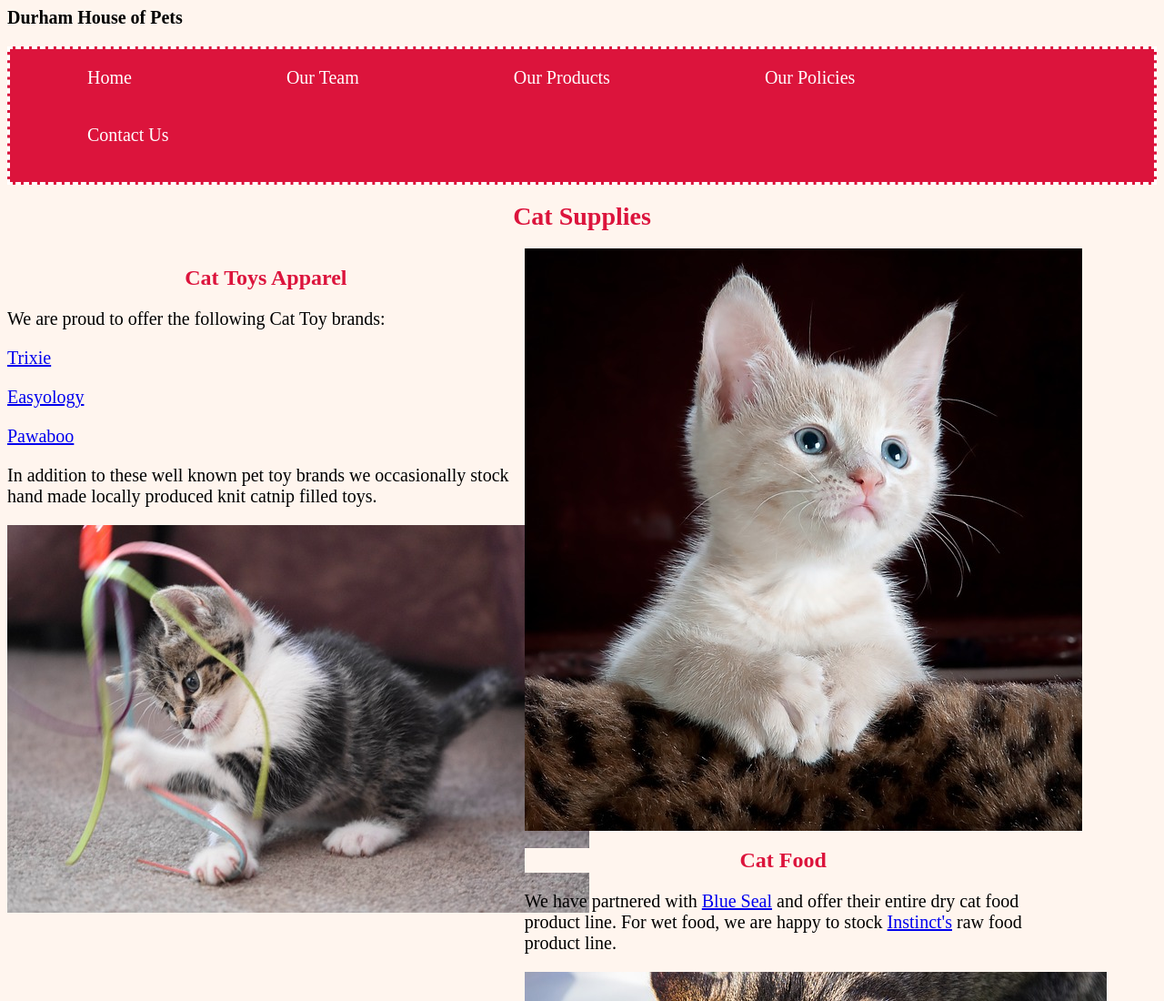
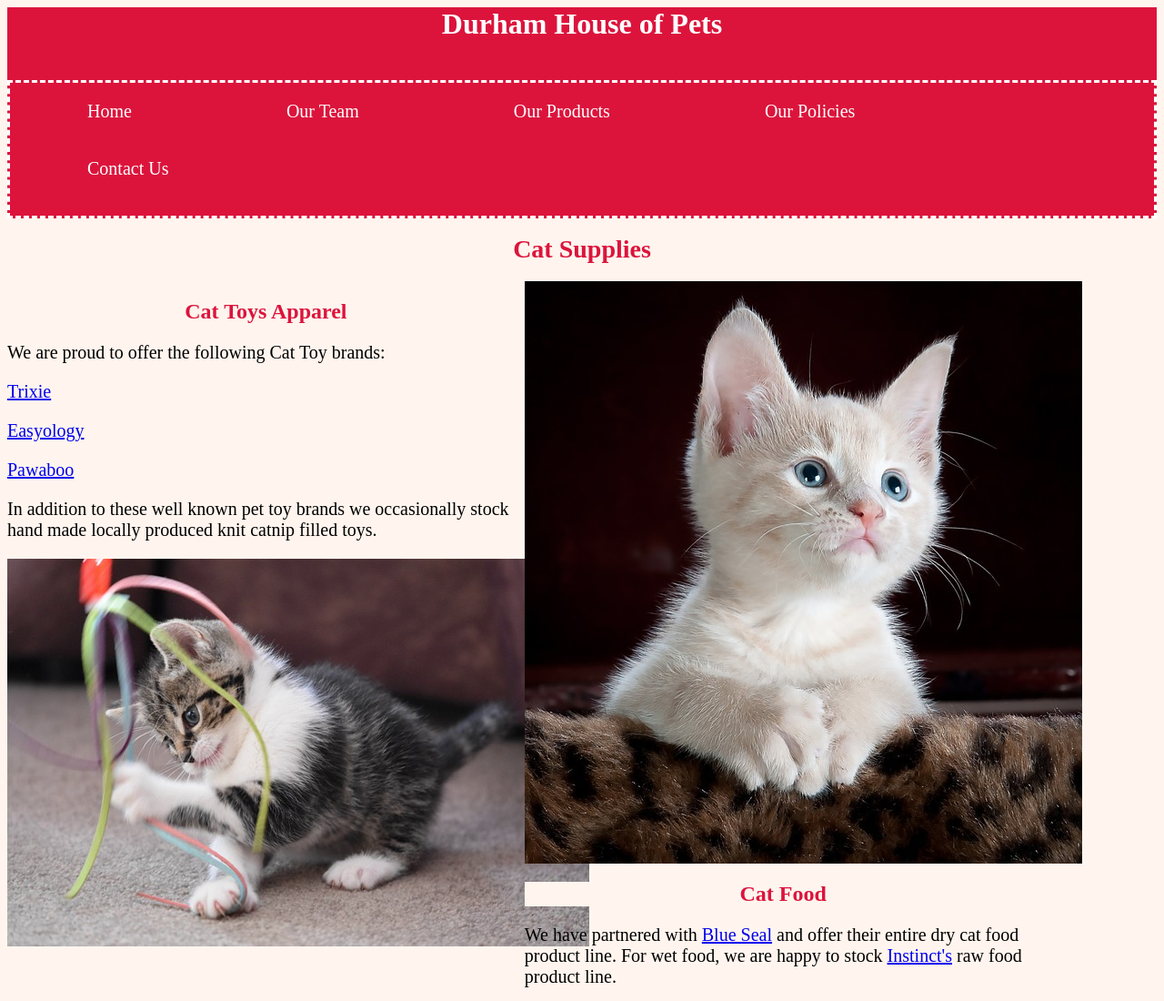
Before and after one commit to chenxuanwu11/admn410, a plain HTML site: page catsupplies.html in a window 1280 px wide. Shown: the top 1100 px of the page at 91% size. Drawn offline with Linux system fonts and the light colour scheme.

Commit message:
Add files via upload

```diff
--- a/catsupplies.html
+++ b/catsupplies.html
@@ -1,10 +1,10 @@
 <html>
 <head>
-<Title>Cat Supplies </Title>
+<Title>Cat Supplies</Title>
 <link rel="stylesheet" type="text/css" href="style.css">
 </head>
-<h3> Durham House of Pets </h3>
 <nav>
+<h4> Durham House of Pets </h4>
 <ul>
 <li><a href="index.html">Home</a></li>
 <li><a href="employees.html">Our Team</a></li>
@@ -12,9 +12,8 @@
 <li><a href="policies.html">Our Policies</a></li>
 <li><a href="contact_us.html">Contact Us</a></li>
 </nav>
-
 <body><div id= "main">
-<h1><b>Cat Supplies </b></h1>
+<h1><b>Cat Supplies</b></h1>
 <img><img src="cat.jpg" alt="Kitten"></img>
 <div class="column">
 <h2>Cat Toys Apparel</h2>
```
